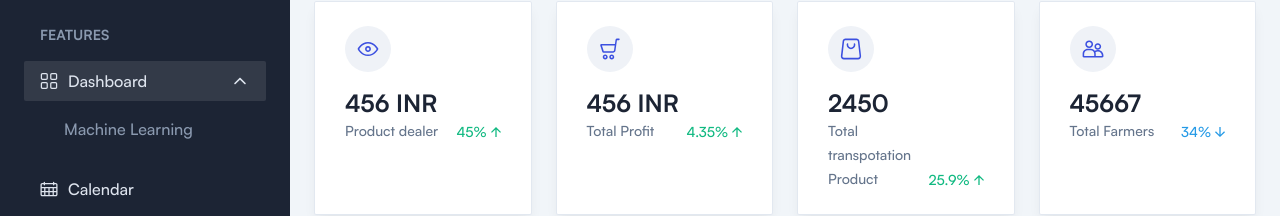
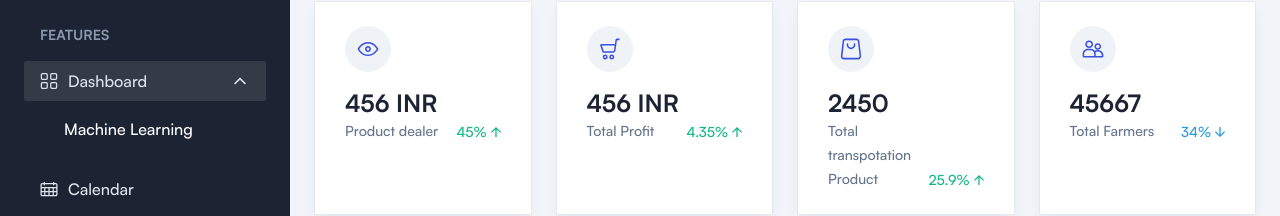
Before and after one commit to ghostof-uchiha/soil-monitoring-system, a React (Vite) app in the folder client/: page /ml in a window 1280 px wide. Shown: the part 103-319 px from the top of the page. Built offline with nearby package versions, Linux system fonts and the light colour scheme.

Commit message:
link update

```diff
--- a/client/src/components/Sidebar.tsx
+++ b/client/src/components/Sidebar.tsx
@@ -178,7 +178,7 @@ const Sidebar = ({ sidebarOpen, setSidebarOpen }: SidebarProps) => {
                         <ul className="mt-4 mb-5.5 flex flex-col gap-2.5 pl-6">
                           <li>
                             <NavLink
-                              to="/"
+                              to="/ml"
                               className={({ isActive }) =>
                                 'group relative flex items-center gap-2.5 rounded-md px-4 font-medium text-bodydark2 duration-300 ease-in-out hover:text-white ' +
                                 (isActive && '!text-white')
```
